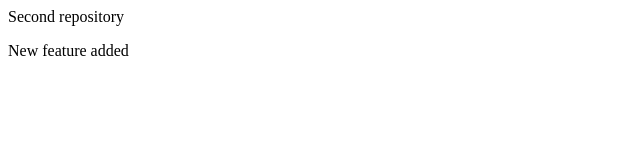
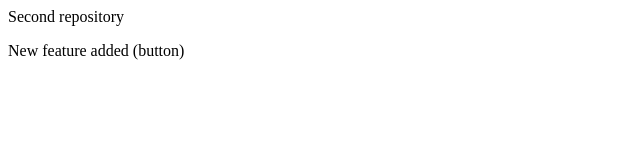
Before and after one commit to Anket1/JadhavRepo, a plain HTML site: page index.html in a window 1280 px wide. Shown: the full height of the page, 0-640 px from the left. Drawn offline with Linux system fonts and the light colour scheme.

Commit message:
Added button

```diff
--- a/index.html
+++ b/index.html
@@ -1,2 +1,2 @@
 <p>Second repository</p>
-<p>New feature added</p>
+<p>New feature added (button)</p>
```
